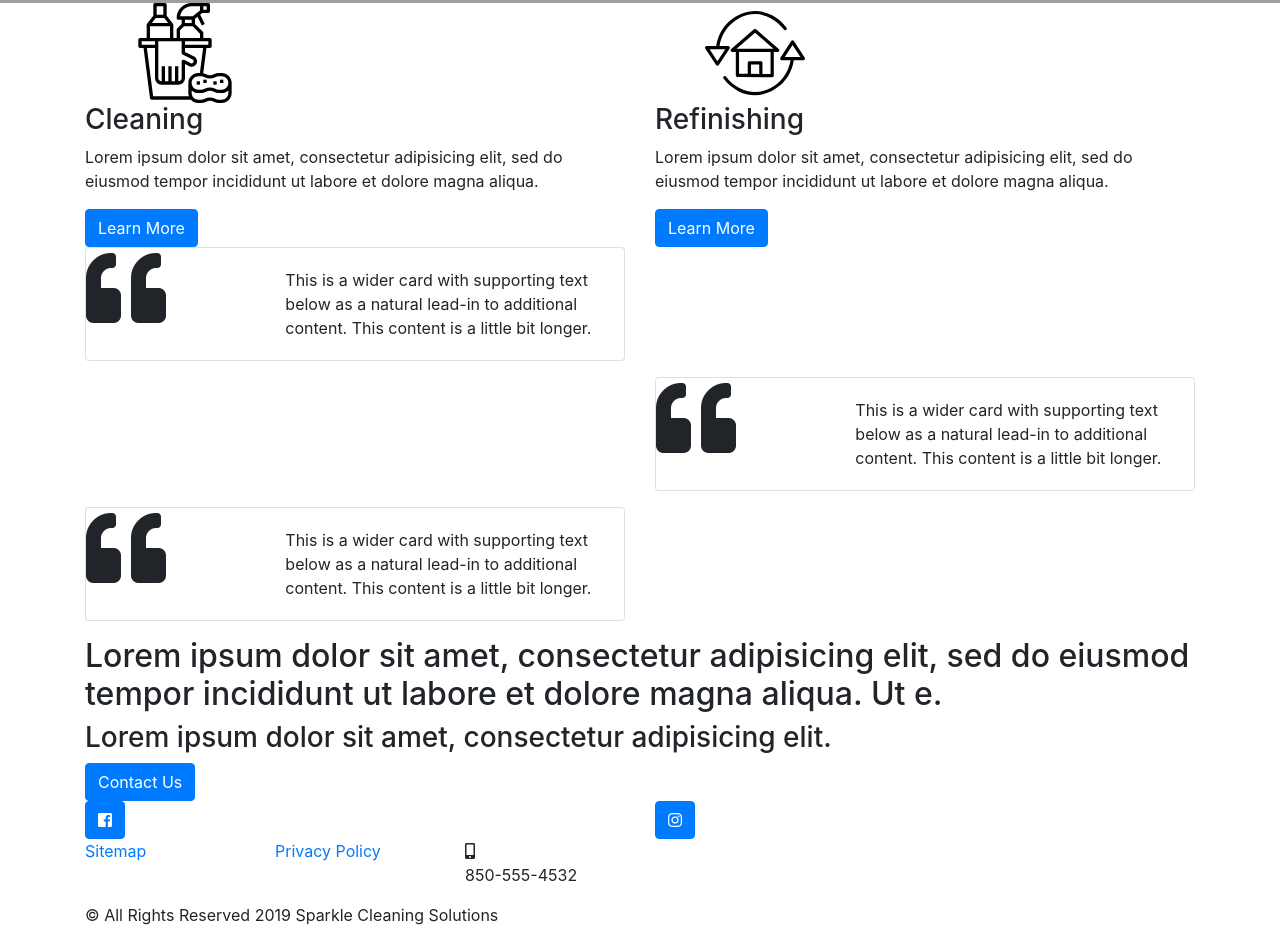
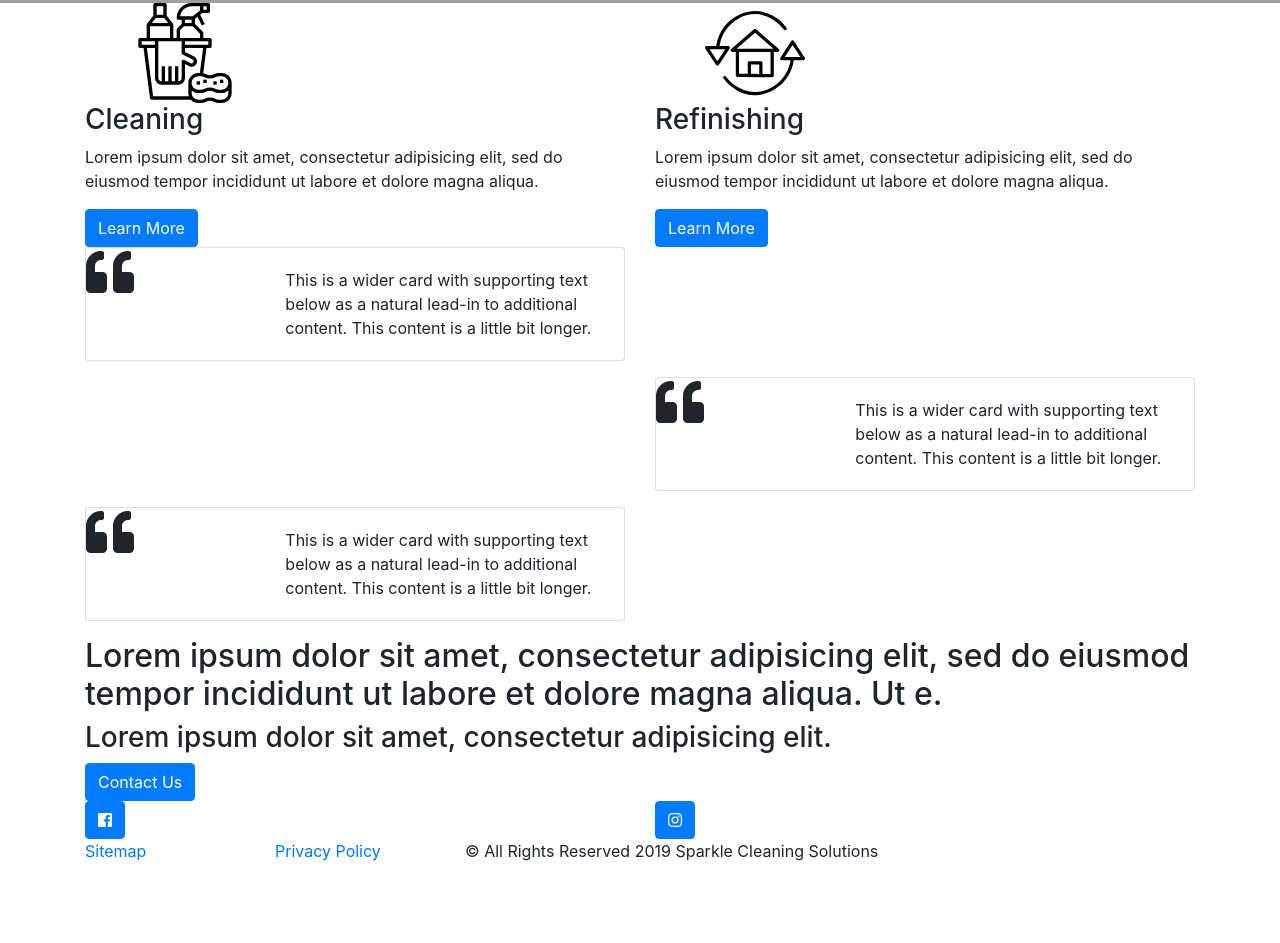
Before and after one commit to Nadia27/sparkleCleaning, a plain HTML site: page index.html in a window 1280 px wide. Shown: the part 797-1740 px from the top of the page. After the commit the page ends 1676 px from the top, so only its background shows below. Drawn offline with nearby package versions, Linux system fonts and the light colour scheme; grey boxes are pictures that could not be loaded.

Commit message:
HTML layout complete

```diff
--- a/index.html
+++ b/index.html
@@ -95,7 +95,7 @@
       <div class="card mb-3" style="max-width: 540px;">
         <div class="row no-gutters">
           <div class="col-md-4">
-            <i class="fas fa-quote-left fa-5x card-img"></i>
+            <i class="fas fa-quote-left fa-3x card-img"></i>
           </div>
           <div class="col-md-8">
             <div class="card-body">
@@ -108,7 +108,7 @@
       <div class="card mb-3 ml-auto" style="max-width: 540px;">
         <div class="row no-gutters">
           <div class="col-md-4">
-            <i class="fas fa-quote-left fa-5x card-img"></i>
+            <i class="fas fa-quote-left fa-3x card-img"></i>
           </div>
           <div class="col-md-8">
             <div class="card-body">
@@ -121,7 +121,7 @@
       <div class="card mb-3" style="max-width: 540px;">
         <div class="row no-gutters">
           <div class="col-md-4">
-            <i class="fas fa-quote-left fa-5x card-img"></i>
+            <i class="fas fa-quote-left fa-3x card-img"></i>
           </div>
           <div class="col-md-8">
             <div class="card-body">
@@ -145,11 +145,11 @@
 
       <div class="row">
         <div class="col-md-6">
-          <a class="btn btn-primary" href="#" role="button"><i class="fab fa-facebook-square"></i></a>
+          <a class="btn btn-primary social-media-icon" href="#" role="button"><i class="fab fa-facebook-square"></i></a>
 
         </div>
         <div class="col-md-6">
-          <a class="btn btn-primary" href="#" role="button"><i class="fab fa-instagram"></i></a>
+          <a class="btn btn-primary social-media-icon" href="#" role="button"><i class="fab fa-instagram"></i></a>
         </div>
       </div>
     </div>
@@ -165,12 +165,11 @@
           <a href="#">Privacy Policy</a>
         </div>
 
-        <div class="col-md-3">
-          <i class="fas fa-mobile-alt"></i>
-          <p>850-555-4532</p>
+        <div class="col-md-8">
+          <p>&copy All Rights Reserved 2019 Sparkle Cleaning Solutions</p>
         </div>
       </div>
-      <p>&copy All Rights Reserved 2019 Sparkle Cleaning Solutions</p>
+
     </div>
   </footer>
 
```
